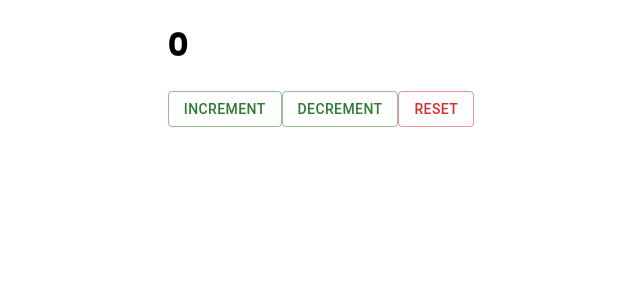
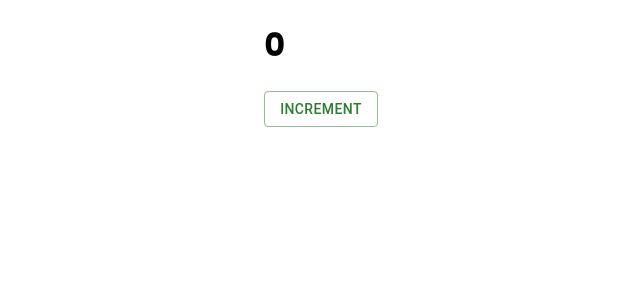
Before and after one commit to Sadman600/react-hook-optimization, a React (Vite) app: page / in a window 1280 px wide. Shown: the top 300 px of the page, without its empty margins (319-959 px from the left). Built offline with nearby package versions, Linux system fonts and the light colour scheme.

Commit message:
added type

```diff
--- a/src/App.tsx
+++ b/src/App.tsx
@@ -1,10 +1,25 @@
 import UseStateExample from "./pages/UseStateExample";
 import "./App.css";
+import { useState } from "react";
 function App() {
+  const [counter, setCounter] = useState(0);
+  const handleIncrement = () => {
+    setCounter(counter + 1);
+  };
+  // const handleDecrement = () => {
+  //   setCounter(counter + 1);
+  // };
+  // const handleReset = () => {
+  //   setCounter(0);
+  // };
   return (
     <>
       <div className="appContainer">
-        <UseStateExample />
+        <UseStateExample
+          counter={counter}
+          setCounter={setCounter}
+          handleIncrement={handleIncrement}
+        />
       </div>
     </>
   );
--- a/src/pages/UseStateExample.tsx
+++ b/src/pages/UseStateExample.tsx
@@ -1,28 +1,25 @@
 import { Button } from "@mui/material";
-import { useState } from "react";
 
-const UseStateExample = () => {
-  const [counter, setCounter] = useState(0);
+type TCounter = {
+  counter: number;
+  setCounter: React.Dispatch<React.SetStateAction<number>>;
+  handleIncrement: () => void;
+};
+const UseStateExample = (props: TCounter) => {
+  const { counter, handleIncrement } = props;
+
   return (
     <div>
       <h1>{counter}</h1>
-      <Button
-        variant="outlined"
-        color="success"
-        onClick={() => setCounter(counter + 1)}
-      >
+      <Button variant="outlined" color="success" onClick={handleIncrement}>
         Increment
       </Button>
-      <Button
-        variant="outlined"
-        color="success"
-        onClick={() => setCounter(counter - 1)}
-      >
+      {/* <Button variant="outlined" color="success" onClick={handleDecrement}>
         Decrement
       </Button>
-      <Button variant="outlined" color="error" onClick={() => setCounter(0)}>
+      <Button variant="outlined" color="error" onClick={handleReset}>
         Reset
-      </Button>
+      </Button> */}
     </div>
   );
 };
```
